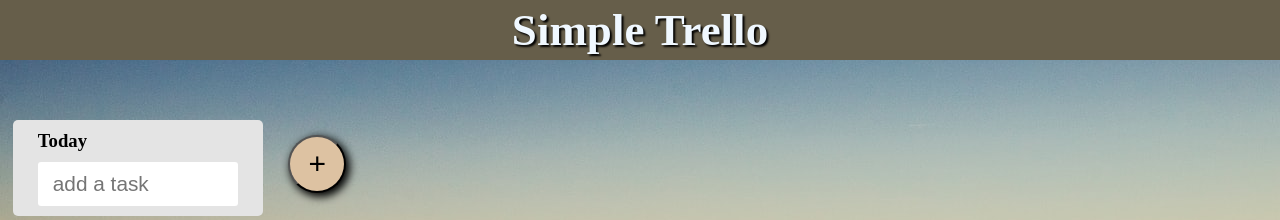
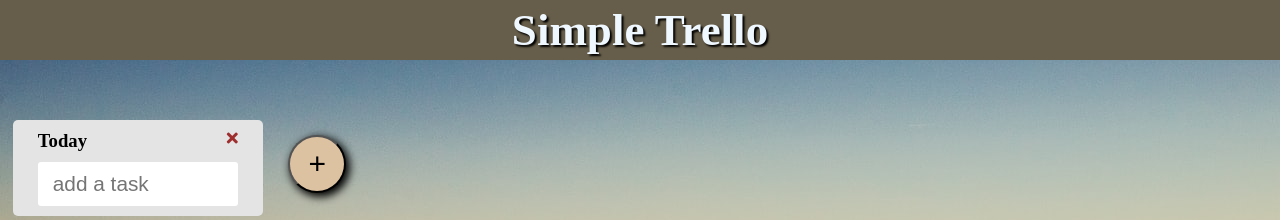
Before and after one commit to Shin-sibainu/trello-clone, a React (Create React App) app: page / in a window 1280 px wide. Shown: the top 220 px of the page. Built offline with nearby package versions, Linux system fonts and the light colour scheme.

Commit message:
add taskcard delete system

```diff
--- a/src/components/task/TaskCard.jsx
+++ b/src/components/task/TaskCard.jsx
@@ -4,13 +4,19 @@
 import { TaskAddInput } from "./input/TaskAddInput";
 import { Tasks } from "./Tasks";
 
-export const TaskCard = () => {
+export const TaskCard = ({ taskCardsList, setTaskCardsList, taskCard }) => {
   const [inputText, setInputText] = useState("");
   const [taskList, setTaskList] = useState([]);
   return (
     <div className="taskCard">
-      <TaskCardTitle />
-      <TaskCardDeleteButton />
+      <div className="taskCardTitleAndTaskCardDeleteButtonArea">
+        <TaskCardTitle />
+        <TaskCardDeleteButton
+          taskCardsList={taskCardsList}
+          setTaskCardsList={setTaskCardsList}
+          taskCard={taskCard}
+        />
+      </div>
       <TaskAddInput
         inputText={inputText}
         setInputText={setInputText}
--- a/src/components/task/TaskCards.jsx
+++ b/src/components/task/TaskCards.jsx
@@ -11,8 +11,13 @@
   ]);
   return (
     <div className="taskCardsArea">
-      {taskCardsList.map((taskCardList) => (
-        <TaskCard key={taskCardList.id} />
+      {taskCardsList.map((taskCard) => (
+        <TaskCard
+          key={taskCard.id}
+          taskCardsList={taskCardsList}
+          setTaskCardsList={setTaskCardsList}
+          taskCard={taskCard}
+        />
       ))}
       <AddTaskCardButton
         taskCardsList={taskCardsList}
--- a/src/components/task/button/TaskCardDeleteButton.jsx
+++ b/src/components/task/button/TaskCardDeleteButton.jsx
@@ -1,5 +1,22 @@
 import React from "react";
 
-export const TaskCardDeleteButton = () => {
-  return <div></div>;
+export const TaskCardDeleteButton = ({
+  taskCardsList,
+  setTaskCardsList,
+  taskCard,
+}) => {
+  const taskCardDeleteButton = (id) => {
+    /* タスクカードを削除する */
+    setTaskCardsList(taskCardsList.filter((e) => e.id !== id));
+  };
+  return (
+    <div>
+      <button
+        className="taskCardDeleteButton"
+        onClick={() => taskCardDeleteButton(taskCard.id)}
+      >
+        <i className="fas fa-times"></i>
+      </button>
+    </div>
+  );
 };
--- a/src/index.css
+++ b/src/index.css
@@ -103,3 +103,16 @@
     box-shadow: none;
     transform: translate(3px, 3px);
 }
+
+.taskCardTitleAndTaskCardDeleteButtonArea {
+    display: flex;
+    justify-content: space-between;
+}
+
+.taskCardDeleteButton {
+    border: none;
+    background-color: rgb(228,228,228);
+    cursor: pointer;
+    font-size: 16px;
+    color: rgb(158, 46, 46);
+}
```
